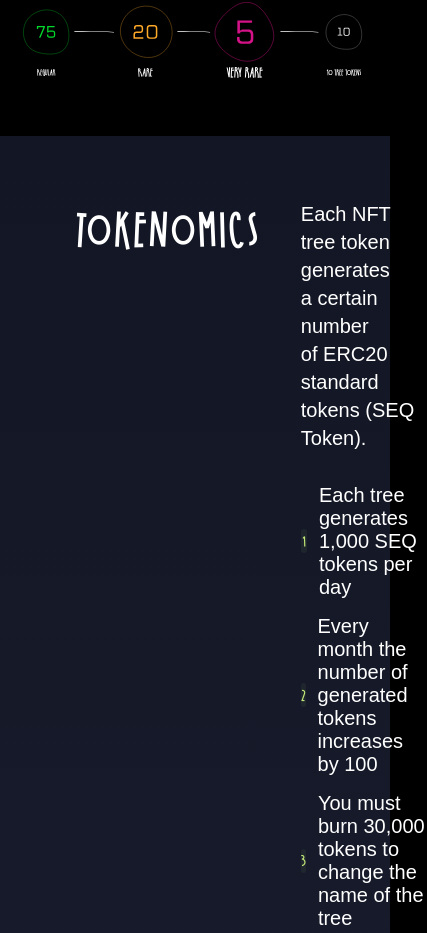
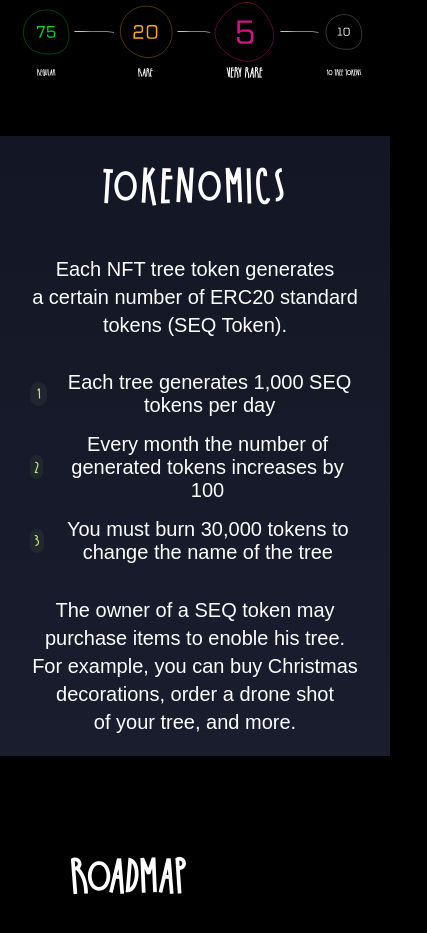
Before and after one commit to Khalilov07/SEQUOIA, a plain HTML site: page index.html in a window 390 px wide. Shown: the part 5607-6540 px from the top of the page, 427 px wide, since content can reach past the window. Drawn offline with nearby package versions, Linux system fonts and the light colour scheme.

Commit message:
add new changes

```diff
--- a/src/styles/media.css
+++ b/src/styles/media.css
@@ -120,4 +120,12 @@
     flex-direction: column;
   }
 
+  /* TOKEN */
+
+  .tokenomics__content {
+    padding: 20px 30px;
+    text-align: center;
+    flex-direction: column;
+  }
+
 }
```
